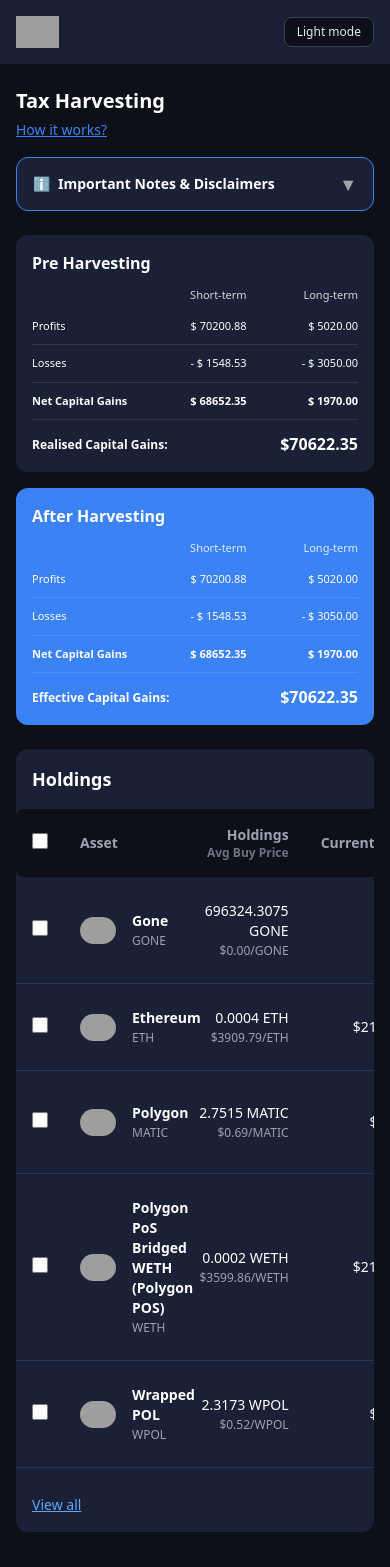
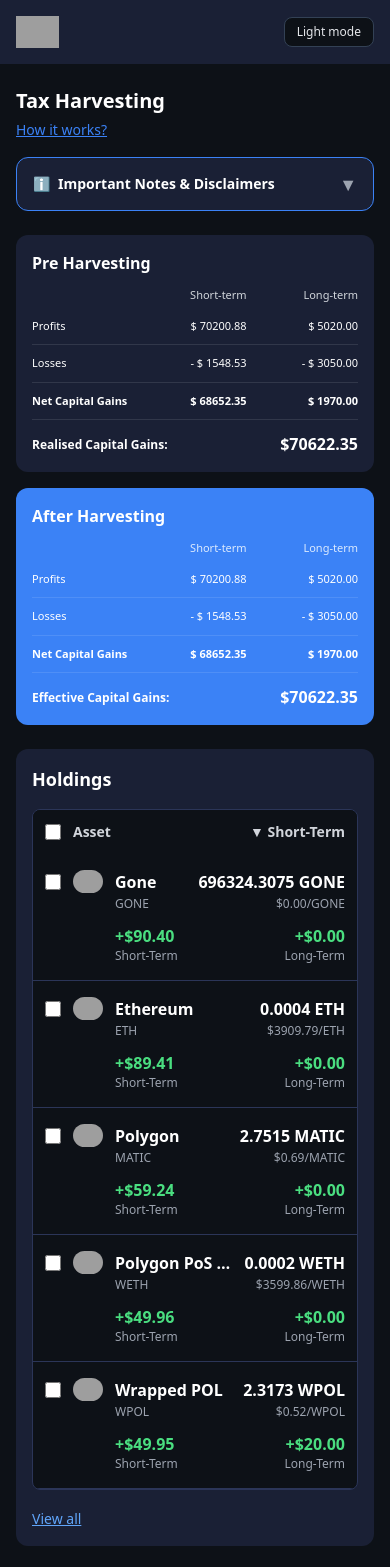
Before and after one commit to vini4721/koinX, a React (Vite) app: page / in a window 390 px wide. Shown: the top 1567 px of the page. Built offline with nearby package versions, Linux system fonts and the light colour scheme; grey boxes are pictures that could not be loaded.

Commit message:
Commit all pending UI and data updates

```diff
--- a/src/components/HoldingsTable.jsx
+++ b/src/components/HoldingsTable.jsx
@@ -64,8 +64,163 @@ function HoldingsTable({
     >
       <h2 className="text-lg font-bold mb-4 md:mb-6">Holdings</h2>
 
-      <div className="overflow-x-auto overflow-y-hidden pb-2 -mx-4 md:-mx-8">
-        <table className="w-full min-w-[780px] text-sm border-separate border-spacing-y-0">
+      <div
+        className={`md:hidden rounded-lg border overflow-hidden ${
+          isLight ? "border-gray-200 bg-white" : "border-[#2b3558] bg-[#0d1117]"
+        }`}
+      >
+        <div
+          className={`flex items-center justify-between px-3 py-3 ${
+            isLight ? "bg-[#eef2f6] text-gray-700" : "bg-[#0d1117] text-gray-300"
+          }`}
+        >
+          <div className="flex items-center gap-3">
+            <input
+              type="checkbox"
+              checked={areAllSelected}
+              onChange={onSelectAll}
+              className="w-4 h-4 accent-blue-500 cursor-pointer"
+            />
+            <span className="text-sm font-semibold">Asset</span>
+          </div>
+          <button
+            type="button"
+            onClick={handleSort}
+            className="text-sm font-semibold"
+          >
+            {sortConfig.direction === "desc" ? "▼" : "▲"} Short-Term
+          </button>
+        </div>
+
+        {visibleHoldings.map((item) => {
+          const selected = isSelected(item);
+          const stcgGain = item.stcg?.gain ?? 0;
+          const ltcgGain = item.ltcg?.gain ?? 0;
+          const totalHolding = item.totalHolding ?? 0;
+          const avgBuyPrice = item.averageBuyPrice ?? 0;
+
+          return (
+            <button
+              key={`${item.coin}-${item.coinName}`}
+              type="button"
+              onClick={() => onToggle(item)}
+              className={`w-full text-left px-3 py-4 border-b ${
+                isLight ? "border-gray-200" : "border-[#2b3558]"
+              } ${
+                selected
+                  ? isLight
+                    ? "bg-[#e9f1ff]"
+                    : "bg-[#102447]"
+                  : ""
+              }`}
+            >
+              <div className="flex items-start gap-3">
+                <input
+                  type="checkbox"
+                  checked={!!selected}
+                  onChange={() => onToggle(item)}
+                  onClick={(e) => e.stopPropagation()}
+                  className="mt-1 w-4 h-4 accent-blue-500 cursor-pointer"
+                />
+
+                <img
+                  src={item.logo}
+                  alt={item.coin}
+                  width={30}
+                  height={30}
+                  className="rounded-full flex-shrink-0"
+                  onError={(e) => (e.target.src = "https://placehold.co/30x30")}
+                />
+
+                <div className="min-w-0 flex-1">
+                  <div className="flex items-start justify-between gap-3">
+                    <div className="min-w-0">
+                      <div
+                        className={`truncate font-semibold ${
+                          isLight ? "text-[#1f2937]" : "text-white"
+                        }`}
+                      >
+                        {item.coinName}
+                      </div>
+                      <div
+                        className={`text-xs mt-0.5 ${
+                          isLight ? "text-gray-500" : "text-gray-400"
+                        }`}
+                      >
+                        {item.coin}
+                      </div>
+                    </div>
+
+                    <div className="text-right whitespace-nowrap">
+                      <div className="font-semibold">
+                        {totalHolding.toFixed(4)} {item.coin}
+                      </div>
+                      <div
+                        className={`text-xs mt-0.5 ${
+                          isLight ? "text-gray-500" : "text-gray-400"
+                        }`}
+                      >
+                        ${avgBuyPrice.toFixed(2)}/{item.coin}
+                      </div>
+                    </div>
+                  </div>
+
+                  <div className="mt-3 grid grid-cols-2 gap-3">
+                    <div>
+                      <div
+                        className={`font-semibold ${
+                          stcgGain >= 0
+                            ? isLight
+                              ? "text-emerald-600"
+                              : "text-green-400"
+                            : isLight
+                              ? "text-rose-600"
+                              : "text-red-400"
+                        }`}
+                      >
+                        {stcgGain >= 0 ? "+" : "-"}${Math.abs(stcgGain).toFixed(2)}
+                      </div>
+                      <div
+                        className={`text-xs ${
+                          isLight ? "text-gray-500" : "text-gray-400"
+                        }`}
+                      >
+                        Short-Term
+                      </div>
+                    </div>
+
+                    <div className="text-right">
+                      <div
+                        className={`font-semibold ${
+                          ltcgGain >= 0
+                            ? isLight
+                              ? "text-emerald-600"
+                              : "text-green-400"
+                            : isLight
+                              ? "text-rose-600"
+                              : "text-red-400"
+                        }`}
+                      >
+                        {ltcgGain >= 0 ? "+" : "-"}${Math.abs(ltcgGain).toFixed(2)}
+                      </div>
+                      <div
+                        className={`text-xs ${
+                          isLight ? "text-gray-500" : "text-gray-400"
+                        }`}
+                      >
+                        Long-Term
+                      </div>
+                    </div>
+                  </div>
+                </div>
+              </div>
+            </button>
+          );
+        })}
+      </div>
+
+      <div className="hidden md:block overflow-x-auto overflow-y-hidden pb-2 -mx-4 md:-mx-8">
+        <table className="w-full min-w-[980px] table-fixed text-sm border-separate border-spacing-y-0">
           <thead>
             <tr
               className={`${isLight ? "text-gray-700 bg-[#eef2f6]" : "text-gray-400 bg-[#0d1117]"}`}
@@ -78,8 +233,8 @@ function HoldingsTable({
                   className="w-4 h-4 accent-blue-500 cursor-pointer"
                 />
               </th>
-              <th className="py-4 px-4 text-left whitespace-nowrap">Asset</th>
-              <th className="py-4 px-4 text-right whitespace-nowrap">
+              <th className="py-4 px-4 text-left whitespace-nowrap w-[240px]">Asset</th>
+              <th className="py-4 px-4 text-right whitespace-nowrap w-[200px]">
                 <div>Holdings</div>
                 <div
                   className={`text-xs ${isLight ? "text-gray-500" : "text-gray-500"}`}
@@ -87,24 +242,24 @@ function HoldingsTable({
                   Avg Buy Price
                 </div>
               </th>
-              <th className="py-4 px-4 text-right whitespace-nowrap">
+              <th className="py-4 px-4 text-right whitespace-nowrap w-[150px]">
                 Current Price
               </th>
               <th
-                className="py-4 px-4 text-right cursor-pointer select-none whitespace-nowrap"
+                className="py-4 px-4 text-right cursor-pointer select-none whitespace-nowrap w-[190px]"
                 onClick={handleSort}
               >
                 <div className="flex items-center justify-end gap-1">
-                  <span className="text-xs">
+                  <span className="inline-flex w-3 justify-center text-xs">
                     {sortConfig.direction === "desc" ? "▼" : "▲"}
                   </span>
                   <span>Short-Term</span>
                 </div>
               </th>
-              <th className="py-4 px-4 text-right whitespace-nowrap">
+              <th className="py-4 px-4 text-right whitespace-nowrap w-[190px]">
                 Long-Term
               </th>
-              <th className="py-4 px-4 text-right rounded-tr-lg rounded-br-lg whitespace-nowrap">
+              <th className="py-4 px-4 text-right rounded-tr-lg rounded-br-lg whitespace-nowrap w-[180px]">
                 Amount to Sell
               </th>
             </tr>
--- a/src/data/mockData.json
+++ b/src/data/mockData.json
@@ -11,7 +11,17 @@
   },
 
   "holdings": [
-      {
+            {
+    "coin": "BTC",
+    "coinName": "Bitcoin",
+    "logo": "https://coin-images.coingecko.com/coins/images/1/large/bitcoin.png?1696501400",
+    "currentPrice": 5000000,
+    "totalHolding": 0.5,
+    "averageBuyPrice": 6000000,
+    "stcg": { "balance": 0.5, "gain": -50000 },
+    "ltcg": { "balance": 0, "gain": 0 }
+    },
+        {
         "coin": "USDC",
         "coinName": "USDC",
         "logo": "https://coin-images.coingecko.com/coins/images/6319/large/usdc.png?1696506694",
```
